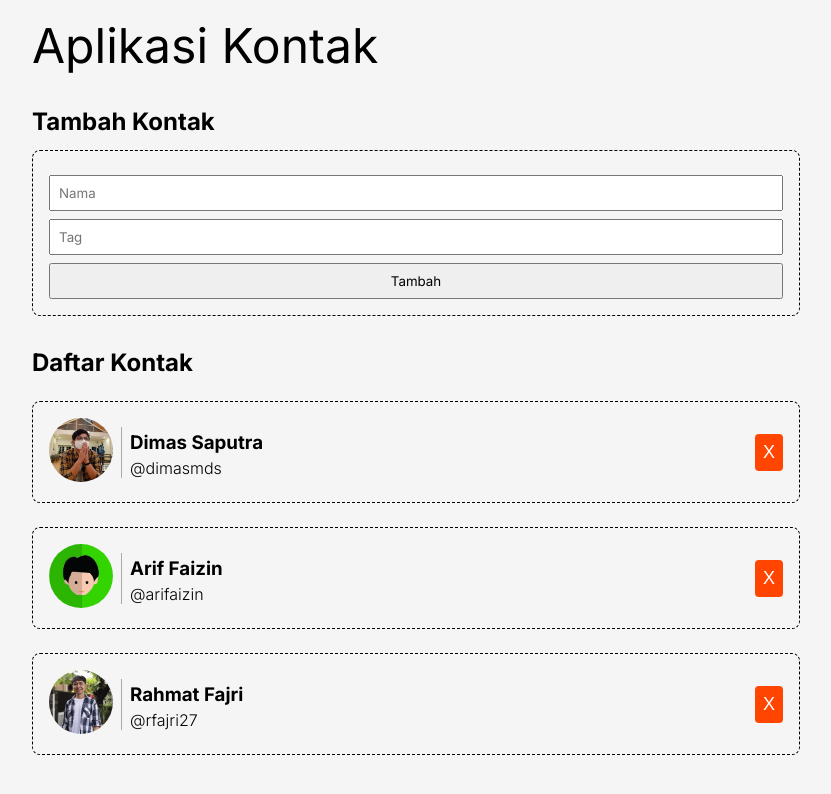
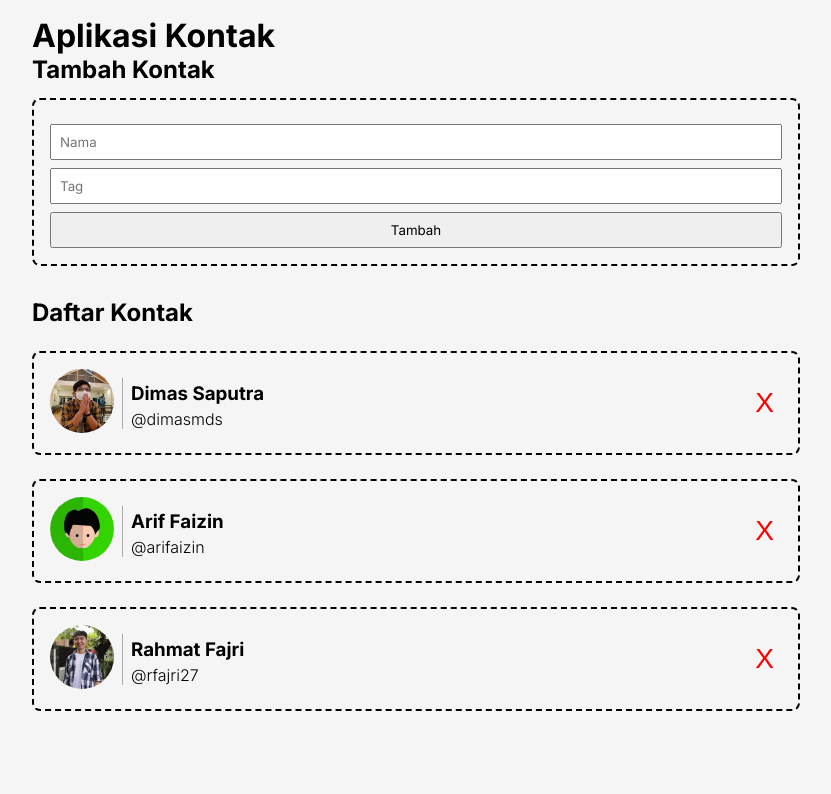
Before and after one commit to hawariMuflihMunte/react-jsx, a React (Vite) app in the folder contacts-app/: page / in a window 1280 px wide. Shown: the top 794 px of the page, without its empty margins (224-1055 px from the left). Built offline with nearby package versions, Linux system fonts and the light colour scheme.

Commit message:
Update contact app stylings

```diff
--- a/contacts-app/src/style.css
+++ b/contacts-app/src/style.css
@@ -17,23 +17,39 @@
   max-width: 800px;
   margin: 0 auto;
   padding: 16px;
-
 }
 
-.contact-app  h1 {
+.contact-app__header {
+  display: flex;
+  align-items: center;
+  padding: 32px 0;
+}
+
+.contact-app__header h1 {
   font-weight: normal;
-  font-size: 48px;
-  margin-bottom: 32px;
+  font-size: 32px;
+  flex: 1;
+}
+
+.navigation ul li {
+  display: inline-block;
+  padding: 16px;
+}
+
+.navigation ul li a {
+  font-size: 28px;
+  color: black;
 }
 
 .contact-item {
   display: flex;
   align-items: center;
   margin: 24px 0;
-  border: 1px dashed black;
+  border: 2px dashed black;
   padding: 16px;
   border-radius: 8px;
 }
+
 
 .contact-item__image img {
   width: 64px;
@@ -57,16 +73,16 @@
 
 .contact-item__delete {
   padding: 8px;
-  font-size: 18px;
-  background-color: orangered;
-  color: white;
+  font-size: 28px;
+  color: red;
+  background-color: transparent;
   border: 0;
   border-radius: 4px;
   cursor: pointer;
 }
 
 .contact-input {
-  border: 1px dashed black;
+  border: 2px dashed black;
   padding: 16px;
   margin: 14px 0;
   border-radius: 8px;
@@ -86,3 +102,14 @@
   padding: 8px;
   font-family: 'Inter', sans-serif;
 }
+
+.search-bar {
+  display: block;
+  width: 100%;
+  margin: 16px 0;
+  padding: 12px;
+  background-color: transparent;
+  font-family: 'Inter', sans-serif;
+  border: 2px dashed black;
+  border-radius: 4px;
+}
```
